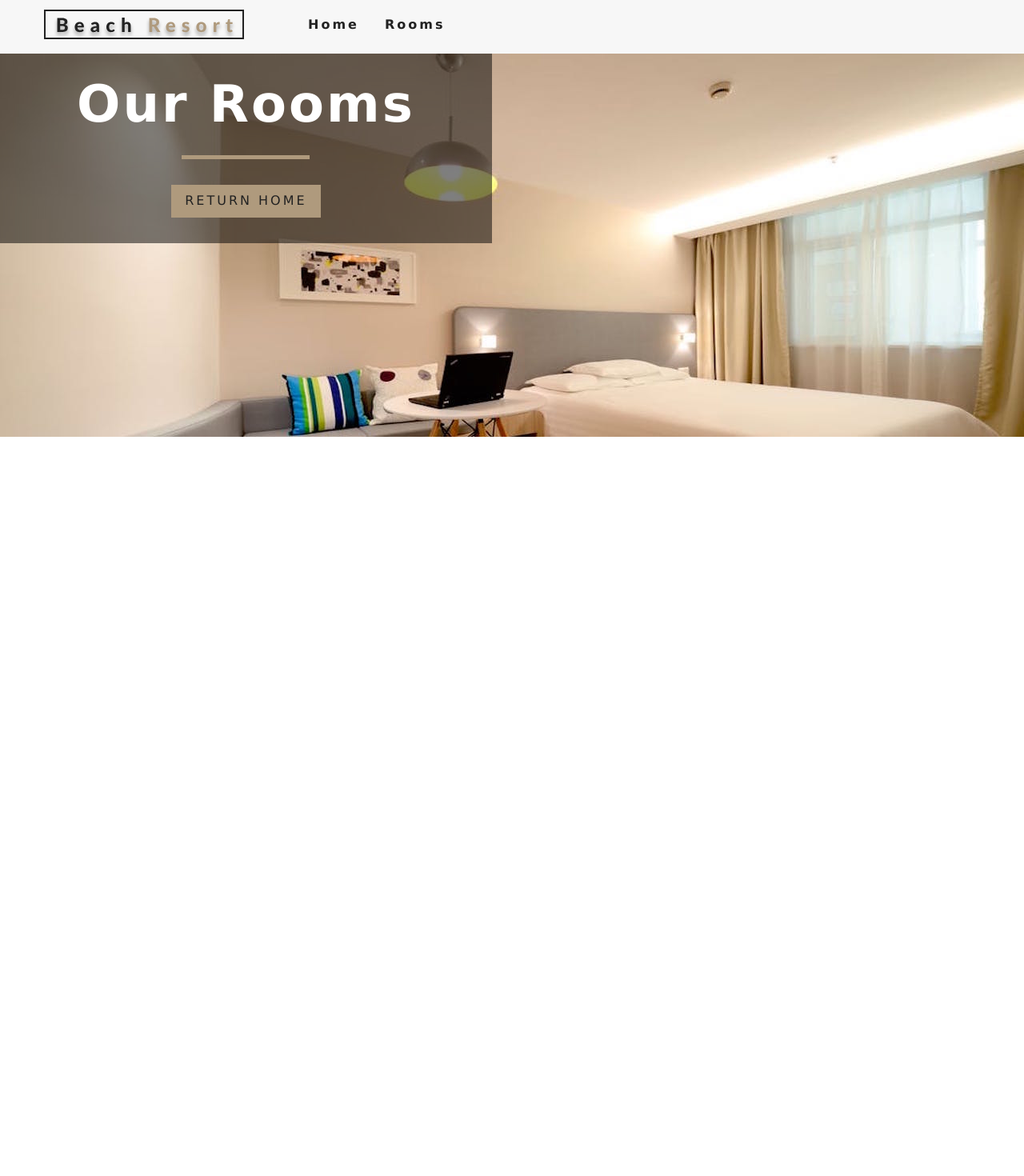
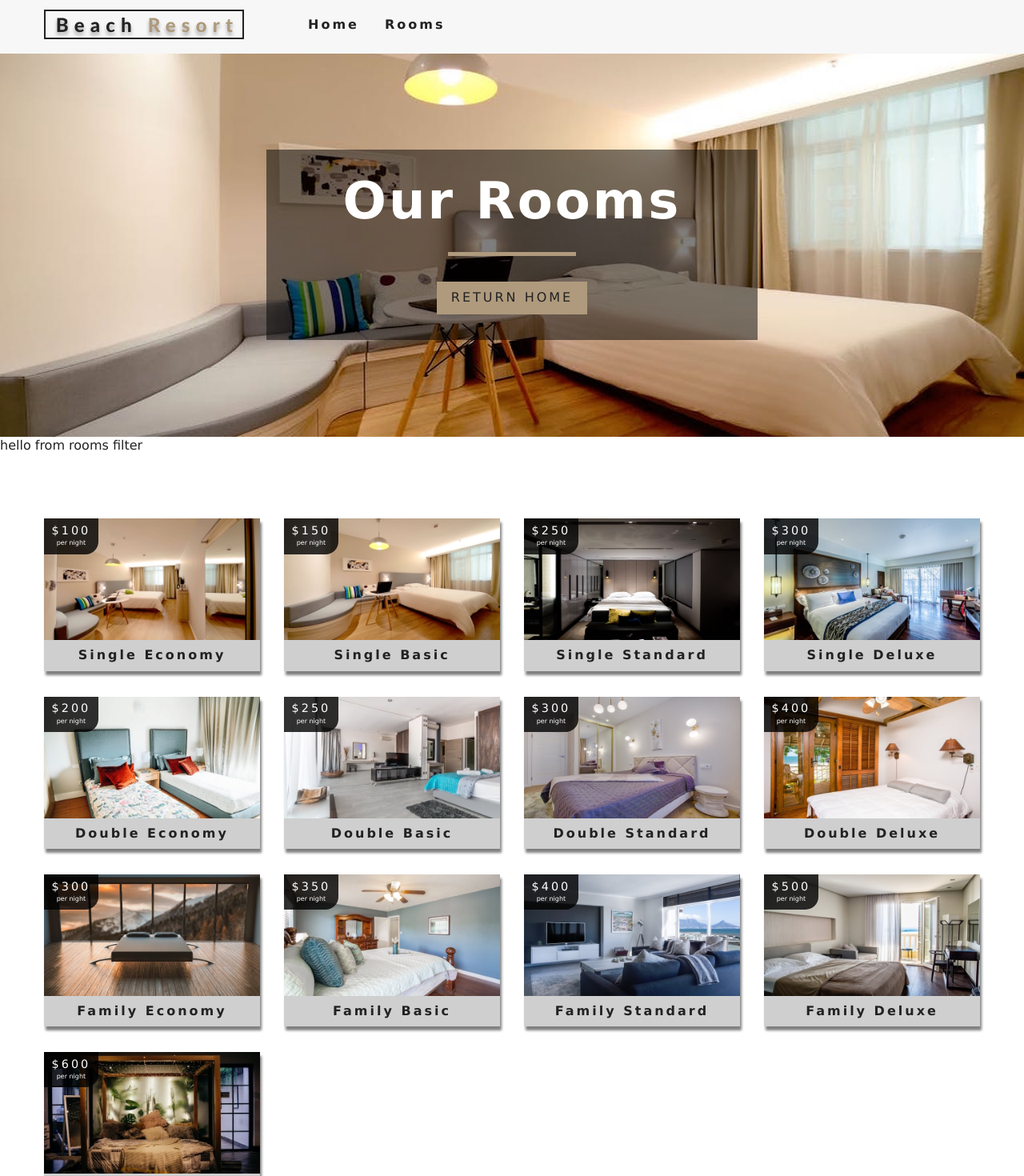
Before and after one commit to Sharky28/beach-resort, a React (Create React App) app: page /rooms in a window 1280 px wide. Shown: the top 1470 px of the page at 80% size. Before the commit the page ends 800 px from the top, so only its background shows below. Built offline with nearby package versions, Linux system fonts and the light colour scheme.

Commit message:
completed roomLIst component

```diff
--- a/src/App.css
+++ b/src/App.css
@@ -158,7 +158,11 @@ h6 {
 /* Hero */
 .defaultHero,
 .roomsHero {
-
+  min-height: calc(100vh - 66px);
+  background: url("./images/defaultBcg.jpeg") center/cover no-repeat;
+  display: flex;
+  align-items: center;
+  justify-content: center;
 }
 .roomsHero {
   background-image: url("./images/room-2.jpeg");
--- /dev/null
+++ b/src/components/RoomsContainer.js
@@ -0,0 +1,60 @@
+
+import React from 'react'
+import RoomsFilter from './RoomsFilter'
+import RoomsList from './RoomsList'
+import { withRoomConsumer } from '../context'
+import Loading from './Loading'
+
+
+
+function RoomContainer({ context }) {
+
+    const { loading, sortedRooms, rooms } = context;
+
+    if (loading) {
+        return <Loading></Loading>
+    }
+
+    return (
+        <>
+            <RoomsFilter rooms={rooms}></RoomsFilter>
+            <RoomsList rooms={sortedRooms}></RoomsList>
+        </>
+    )
+}
+
+export default withRoomConsumer(RoomContainer)
+
+
+
+
+
+// import React from 'react'
+// import RoomsFilter from './RoomsFilter'
+// import RoomsList from './RoomsList'
+// import { RoomConsumer } from '../context'
+// import Loading from './Loading'
+// import { log } from 'util';
+// export default function RoomsContainer() {
+//     return (
+//         <RoomConsumer>
+//             {value => {
+
+//                 const {loading,sortedRooms,rooms} = value;
+
+//                 if(loading){
+//                     return <Loading></Loading>
+//                 }
+
+//                 return (
+//                     <div>
+//                         hello from rooms container
+//                        <RoomsFilter rooms ={rooms}></RoomsFilter>
+//                        <RoomsList rooms={sortedRooms}></RoomsList>
+//                     </div>
+//                 )
+//             }}
+//         </RoomConsumer>
+
+//     )
+// }
--- /dev/null
+++ b/src/components/RoomsFilter.js
@@ -0,0 +1,9 @@
+import React from 'react'
+
+export default function RoomsFilter() {
+    return (
+        <div>
+            hello from rooms filter
+        </div>
+    )
+}
--- /dev/null
+++ b/src/components/RoomsList.js
@@ -0,0 +1,25 @@
+import React from 'react'
+import Room from './Room'
+import { isTemplateElement } from '@babel/types';
+export default function RoomsList({rooms}) {
+
+    if(rooms.length ===0){
+        return (
+            <div className="empty-search">
+                <h3>unfortunately no rooms matched your search par </h3>
+            </div>
+        )
+    }
+
+    return (
+       <section className="roomslist">
+           <div className="roomslist-center">
+               {
+               rooms.map(item => {
+                  return <Room key ={item.id} room ={item}></Room>
+               })
+            }
+           </div>
+       </section>
+    )
+}
--- a/src/context.js
+++ b/src/context.js
@@ -53,4 +53,12 @@ class RoomProvider extends Component {
 
 const RoomConsumer = RoomContext.Consumer;
 
+export function withRoomConsumer (Component){
+    return function ConsumerWrapper(props){
+        return <RoomConsumer>
+            {value => <Component {...props} context ={value}></Component>}
+        </RoomConsumer>
+    }
+}
+
 export { RoomProvider, RoomConsumer, RoomContext };
--- a/src/pages/Rooms.js
+++ b/src/pages/Rooms.js
@@ -2,9 +2,11 @@ import React from 'react'
 import Hero from '../components/Hero';
 import {Link} from 'react-router-dom'
 import Banner from '../components/Banner';
+import RoomsContainer from '../components/RoomsContainer';
 
 export default function Rooms() {
     return (
+      <>
       <Hero hero="roomsHero">
           <Banner title ="our rooms">
             <Link to="/" className="btn-primary">
@@ -12,5 +14,7 @@ export default function Rooms() {
             </Link>
           </Banner>
       </Hero>
+      <RoomsContainer></RoomsContainer>
+      </>
     )
 }
```
Also changed, not shown: src/pages/Home.js (line endings or trailing spaces).
